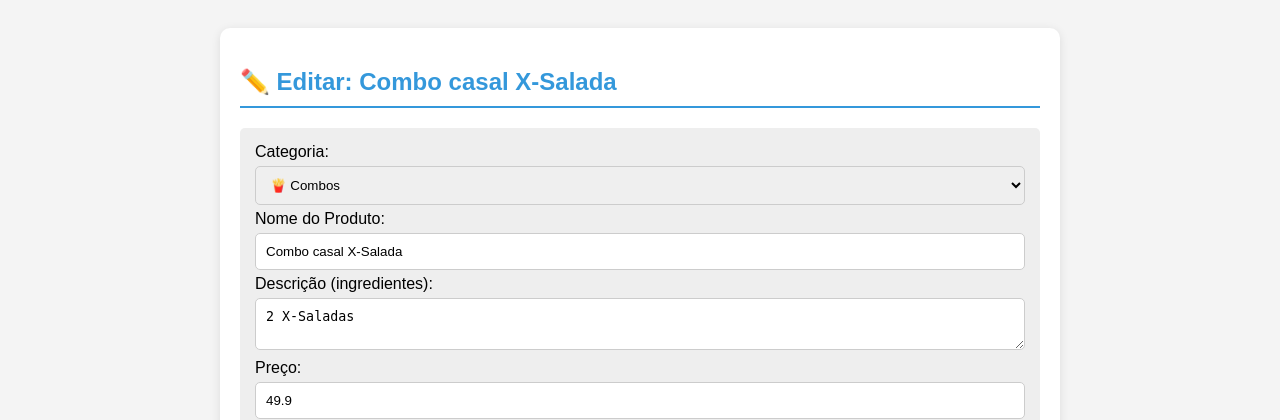
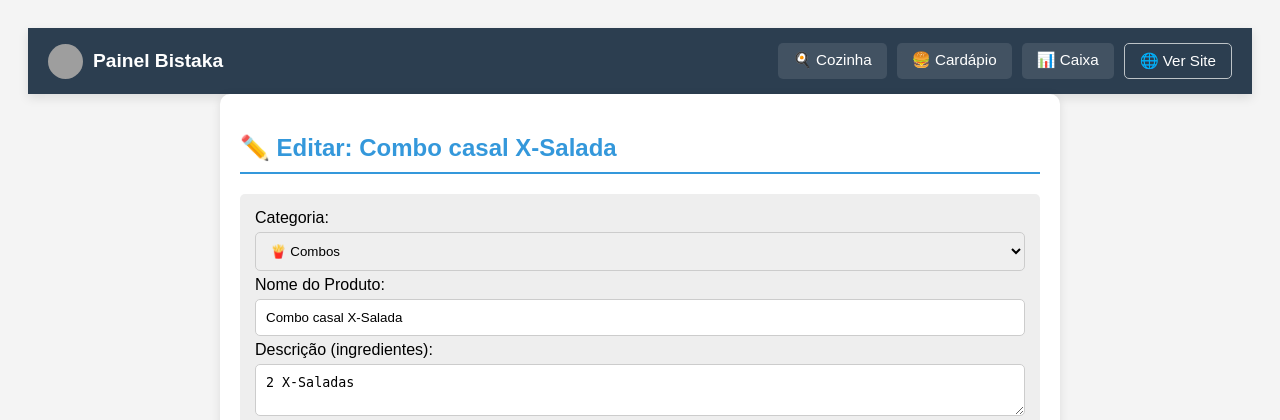
Before and after one commit to Alexschmitzz/Bistaka_delivery-main, a Flask app: page /admin/edit/5 in a window 1280 px wide. Shown: the top 420 px of the page. Run offline with Flask 3, Linux system fonts and the light colour scheme; a user stored in the database is signed in; grey boxes are pictures that could not be loaded.

Commit message:
Add navbar na tela de edit

```diff
--- a/templates/edit.html
+++ b/templates/edit.html
@@ -5,7 +5,30 @@
     <meta name="viewport" content="width=device-width, initial-scale=1.0">
     <title>Editar Item</title>
     <link rel="icon" type="image/png" href="/static/uploads/logo.png">
+
+
     <style>
+
+        .admin-navbar {
+            background: #2c3e50; color: white; padding: 15px 20px;
+            display: flex; justify-content: space-between; align-items: center;
+            box-shadow: 0 4px 10px rgba(0,0,0,0.1); flex-wrap: wrap; gap: 10px;
+                }
+        .admin-navbar .brand {
+            font-weight: bold; font-size: 1.2rem; display: flex; align-items: center; gap: 10px;
+                }
+        .admin-navbar .nav-links {
+            display: flex; gap: 10px; flex-wrap: wrap;
+                }
+        .admin-navbar a {
+            color: white; text-decoration: none; padding: 8px 15px;
+            border-radius: 5px; background: rgba(255,255,255,0.1);
+            transition: background 0.2s; font-size: 0.95rem; font-family: sans-serif;
+                }
+        .admin-navbar a:hover { background: rgba(255,255,255,0.25); }
+
+        @media print { .admin-navbar { display: none !important; } }
+
         body { font-family: sans-serif; padding: 20px; background: #f4f4f4; }
         .container { max-width: 800px; margin: auto; background: white; padding: 20px; border-radius: 10px; box-shadow: 0 2px 10px rgba(0,0,0,0.1); }
         h2 { border-bottom: 2px solid #3498db; padding-bottom: 10px; color: #3498db; }
@@ -16,6 +39,19 @@
     </style>
 </head>
 <body>
+
+<nav class="admin-navbar">
+    <div class="brand">
+        <img src="/static/uploads/logo.png" style="height: 35px; width: 35px; border-radius: 50%; object-fit: cover;">
+        Painel Bistaka
+    </div>
+    <div class="nav-links">
+        <a href="/admin/dashboard">🍳 Cozinha</a>
+        <a href="/admin">🍔 Cardápio</a>
+        <a href="/admin/relatorio">📊 Caixa</a>
+        <a href="/" target="_blank" style="background: transparent; border: 1px solid #bdc3c7;">🌐 Ver Site</a>
+    </div>
+</nav>
 
 <div class="container">
     <h2>✏️ Editar: {{ item.nome }}</h2>
```
